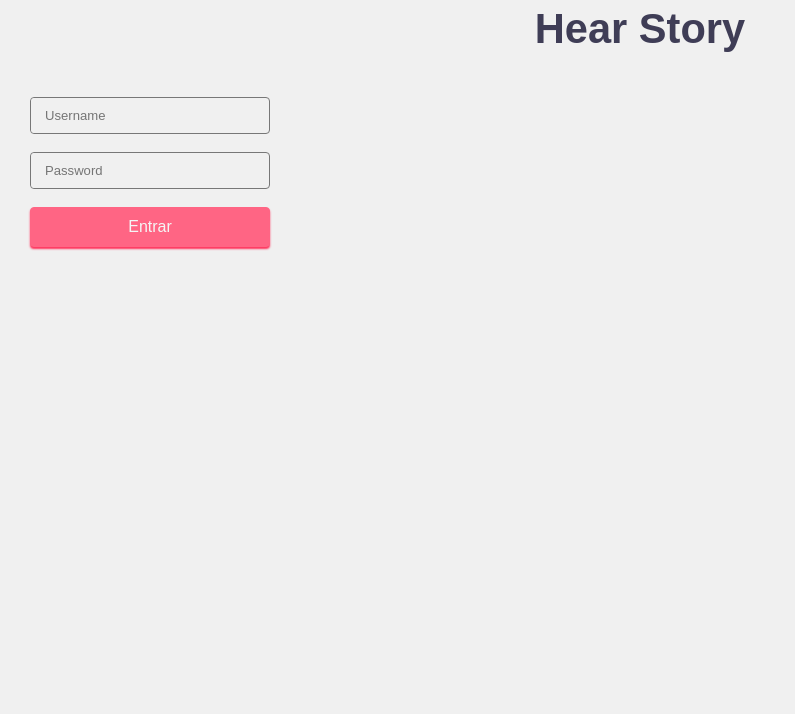
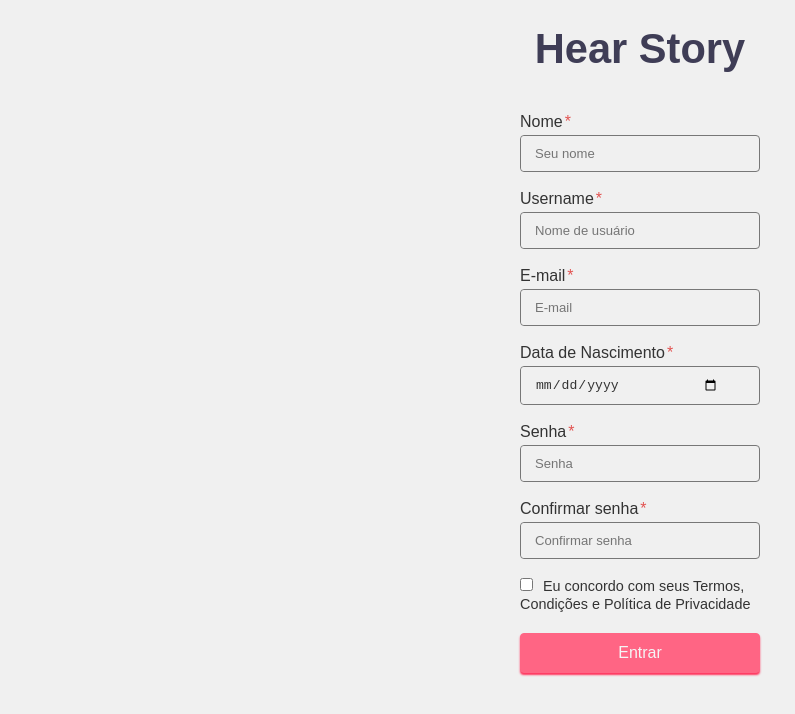
Before and after one commit to Gabriel-JM/hear-story-front, a React (Create React App) app: page /register in a window 1280 px wide. Shown: the top 714 px of the page, without its empty margins (0-795 px from the left). Built offline with nearby package versions, Linux system fonts and the light colour scheme.

Commit message:
Creating and making work the register form

```diff
--- a/src/components/Forms/InputField/index.tsx
+++ b/src/components/Forms/InputField/index.tsx
@@ -35,7 +35,7 @@ const InputField: ForwardRefRenderFunction<HTMLInputElement, InputFieldProps> =
       input.className = 'error'
       setFieldError({
         type: 'required',
-        message: 'Required Field'
+        message: 'Campo obrigatório.'
       })
     }
   }
--- a/src/components/Title/title.css
+++ b/src/components/Title/title.css
@@ -9,14 +9,18 @@
   max-width: var(--container-size);
   margin: auto;
   display: flex;
-  justify-content: space-between;
+  justify-content: center;
   align-items: flex-start;
 }
 
 .header-container > h1 {
   text-align: center;
   font-size: 2.6rem;
-  margin-top: 5vh;
+  margin-top: 25px;
+}
+
+.header-container > h1 + img {
+  margin-left: 3%;
 }
 
 .header-container > img {
@@ -34,6 +38,6 @@
   }
 
   .header-container > h1 {
-    margin-top: 5px;
+    margin-top: 25px;
   }
 }
--- a/src/pages/Register/form-validation.ts
+++ b/src/pages/Register/form-validation.ts
@@ -1,11 +1,22 @@
 import * as yup from 'yup'
 
 const schema = yup.object().shape({
+  name: yup.string()
+    .required('Campo obrigatório.'),
+  email: yup.string()
+    .email('Digite um email válido.')
+    .required('Campo obrigatório.'),
   username: yup.string()
     .trim()
     .required('Campo obrigatório.'),
+  birthday: yup.date()
+    .required('Campo obrigatório.'),
   password: yup.string()
-    .required('Campo obrigatório.')
+      .required('Campo obrigatório.'),
+  confirmPassword: yup.string()
+    .required('Campo obrigatório.'),
+  privacyTerms: yup.boolean()
+    .required('Marque como lido.')
 })
 
 export { schema }
--- a/src/pages/Register/index.tsx
+++ b/src/pages/Register/index.tsx
@@ -6,13 +6,14 @@ import { schema } from './form-validation'
 import { getInputFieldError } from '../../utils'
 import Title from '../../components/Title'
 
+import './register.css'
+import { api } from '../../service/api'
+
 interface RegisterData {
   name: string
   username: string
   email: string
-  day: number
-  mouth: number
-  year: number
+  birthday: string
   password: string
   confirmPassword: string
   privacyTerms: boolean
@@ -23,8 +24,19 @@ function Register() {
     resolver: yupResolver(schema)
   })
 
-  function onFormSubmit() {
-    console.log('Form')
+  async function onFormSubmit(data: RegisterData) {
+    data.birthday = new Date(data.birthday)
+      .toISOString()
+      .split('T')[0]
+    ;
+
+    try {
+      const response = await api.post('/signup', data)
+
+      console.log(response)
+    } catch(err) {
+      console.log(err)
+    }
   }
 
   return (
@@ -33,9 +45,19 @@ function Register() {
       <section className="register-container">
         <form className="login-form" onSubmit={handleSubmit(onFormSubmit)}>
           <InputField
+            label="Nome"
+            required
+            name="name"
+            placeholder="Seu nome"
+            ref={register({ required: true })}
+            errors={getInputFieldError(errors.name)}
+          />
+
+          <InputField
+            label="Username"
             required
             name="username"
-            placeholder="Username"
+            placeholder="Nome de usuário"
             onInput={e => {
               const input = e.target as HTMLInputElement
               input.value = input.value.replace(/\s+/g, '')
@@ -43,14 +65,49 @@ function Register() {
             ref={register({ required: true })}
             errors={getInputFieldError(errors.username)}
           />
+
+          <InputField
+            label="E-mail"
+            required
+            name="email"
+            placeholder="E-mail"
+            ref={register({ required: true })}
+            errors={getInputFieldError(errors.email)}
+          />
+
+          <InputField
+            type="date"
+            label="Data de Nascimento"
+            required
+            name="birthday"
+            ref={register({ required: true })}
+            errors={getInputFieldError(errors.birthday)}
+          />
+
           <InputField
             type="password"
+            label="Senha"
             required
             name="password"
-            placeholder="Password"
+            placeholder="Senha"
             ref={register({ required: true })}
             errors={getInputFieldError(errors.password)}
           />
+
+          <InputField
+            type="password"
+            label="Confirmar senha"
+            required
+            name="confirmPassword"
+            placeholder="Confirmar senha"
+            ref={register({ required: true })}
+            errors={getInputFieldError(errors.confirmPassword)}
+          />
+
+          <label className="privacy-terms-label">
+            <input type="checkbox" name="privacyTerms" ref={register({ required: true })} />
+            <span>Eu concordo com seus Termos, Condições e Política de Privacidade</span>
+          </label>
           <button className="btn primary">Entrar</button>
         </form>
       </section>
--- /dev/null
+++ b/src/pages/Register/register.css
@@ -0,0 +1,38 @@
+.register-container {
+  --container-size: 500px;
+  max-width: var(--container-size);
+  margin: auto;
+  display: flex;
+  justify-content: center;
+}
+
+.register-container ~ header {
+  margin-top: 40px;
+}
+
+.register-form {
+  display: grid;
+  grid-template-columns: 1fr;
+  grid-template-rows: auto;
+  gap: 20px;
+}
+
+.register-form .input-container {
+  margin: auto;
+  width: 70vw;
+  margin: 0 auto;
+}
+
+.privacy-terms-label {
+  display: block;
+  margin-bottom: 20px;
+  cursor: pointer;
+}
+
+.privacy-terms-label input {
+  margin-right: 10px;
+}
+
+.privacy-terms-label span {
+  font-size: 0.9rem;
+}
```
